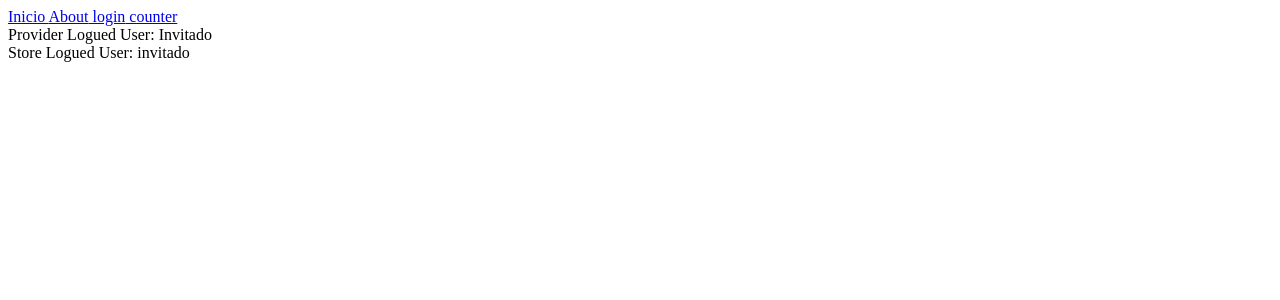
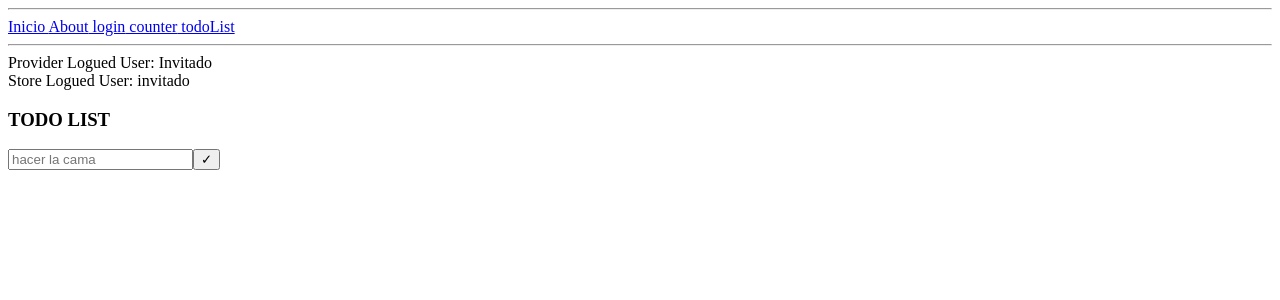
Before and after one commit to borjaa112/vue-3-test, a Vue app: page /todo in a window 1280 px wide. Shown: the top 300 px of the page. Built offline with nearby package versions, Linux system fonts and the light colour scheme.

Commit message:
added TODO view and functionality

```diff
--- /dev/null
+++ b/src/components/ToDoInput.vue
@@ -0,0 +1,15 @@
+<script setup>
+import { ref } from "vue";
+
+const todoInput = ref();
+</script>
+<template>
+  <div>
+    <form @submit.prevent>
+      <input type="text" placeholder="hacer la cama" v-model="todoInput" />
+      <button type="submit" @click="$emit('addToList', todoInput)">
+        &#10003;
+      </button>
+    </form>
+  </div>
+</template>e
--- /dev/null
+++ b/src/components/TodoTable.vue
@@ -0,0 +1,11 @@
+<script setup>
+const props = defineProps(["todoList"]);
+</script>
+
+<template>
+  <div>
+    <ul>
+      <li v-for="(todo, index) in props.todoList" :key="index">{{ todo }}</li>
+    </ul>
+  </div>
+</template>
--- a/src/components/UI/NavBar.vue
+++ b/src/components/UI/NavBar.vue
@@ -8,11 +8,15 @@ const loguedUser = useLoguedUserStore();
 </script>
 
 <template>
-  <div>
+  <div class="navbar">
+    <hr />
     <router-link to="/">Inicio </router-link>
     <router-link to="/about"> About</router-link>
     <router-link to="/login"> login</router-link>
     <router-link to="/counter"> counter</router-link>
+    <router-link to="/todo"> todoList</router-link>
+
+    <hr />
   </div>
   Provider Logued User: {{ user }}
   <br />
--- a/src/router/index.js
+++ b/src/router/index.js
@@ -26,6 +26,11 @@ const router = createRouter({
       path: "/counter",
       name: "counter",
       component: () => import("../views/CounterView.vue")
+    },
+    {
+      path: "/todo",
+      name: "todo",
+      component: () => import("../views/ToDoView.vue")
     }
   ],
 });
--- /dev/null
+++ b/src/views/ToDoView.vue
@@ -0,0 +1,18 @@
+<script setup>
+import TodoInput from "../components/ToDoInput.vue";
+import TodoTable from "../components/TodoTable.vue";
+import { ref } from "vue";
+
+const toDoList = ref([]);
+function addToList(value) {
+  toDoList.value.push(value);
+}
+</script>
+
+<template>
+  <div>
+    <h3>TODO LIST</h3>
+    <todoInput @addToList="(value) => addToList(value)"></todoInput>
+    <TodoTable :todoList="toDoList"></TodoTable>
+  </div>
+</template>
```
